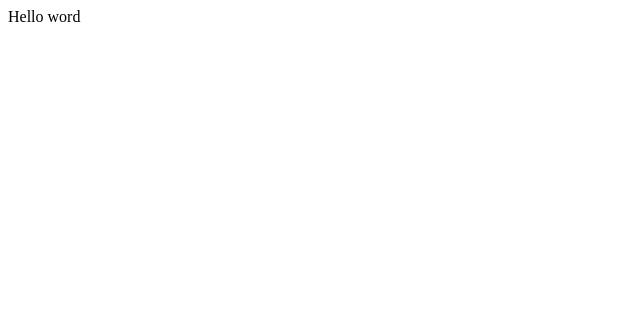
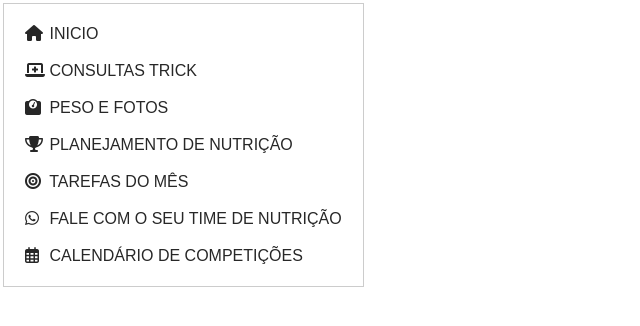
Before and after one commit to tricknutricao/notion_widgets, a plain HTML site: page index.html in a window 1280 px wide. Shown: the whole page, without its empty margins (0-640 px from the left). Drawn offline with Linux system fonts and the light colour scheme.

Commit message:
Update index.html

```diff
--- a/index.html
+++ b/index.html
@@ -1 +1,108 @@
-Hello word
+<!DOCTYPE html>
+<html>
+
+<head>
+
+	<!-- Font Awesome -->
+	<link rel="stylesheet" href="https://cdnjs.cloudflare.com/ajax/libs/font-awesome/6.2.0/css/all.min.css">
+
+	<!-- Google Font -->
+
+	<link rel="preconnect" href="https://fonts.googleapis.com">
+	<link rel="preconnect" href="https://fonts.gstatic.com" crossorigin>
+	<link href="https://fonts.googleapis.com/css2?family=Lato:wght@700&display=swap" rel="stylesheet">
+
+	<!-------->
+
+	<style>
+		* {
+			margin: 0;
+			padding: 0;
+			-webkit-box-sizing: border-box;
+			box-sizing: border-box;
+		}
+
+
+		.navMenu {
+			font-family: 'Advent Pro', sans-serif;
+			padding: 8px;
+			text-align: center;
+			margin: 7px auto;
+			width: fit-content;
+		}
+
+		.navMenu a {
+			color: #272727;
+			text-decoration: none;
+			text-transform: uppercase;
+			display: inline-block;
+			padding: 6px;
+		}
+
+		.background {
+			background-color: #ece5f0;
+		}
+
+		.border {
+			border: 1px solid #cccccc;
+
+		}
+
+		.navMenu a:hover {
+
+			color: #d09c0b;
+		}
+	</style>
+</head>
+
+<body>
+
+	<nav class="navMenu  border">
+		<a id="Inicio" onclick="navigate(this.id)" href="#"> <i class="fa-solid fa-house"></i> Inicio</a>
+		<a id="Consultas Trick" onclick="navigate(this.id)" href="#"> <i class="fa-solid fa-laptop-medical"></i> Consultas Trick</a>
+		<a id="Peso e Fotos" onclick="navigate(this.id)" href="#"> <i class="fa-solid fa-weight-scale"></i> Peso e Fotos</a>
+		<a id="Planejamento de Nutrição" onclick="navigate(this.id)" href="#"> <i class="fa-solid fa-trophy"></i> Planejamento de Nutrição</a>
+		<a id="Tarefas do Mês" onclick="navigate(this.id)" href="#"> <i class="fa-solid fa-bullseye"></i> Tarefas do Mês</a>
+		<a id="Fale com o seu Time de Nutrição" onclick="navigate(this.id)" href="#"> <i class="fa-brands fa-whatsapp"></i> Fale com o seu Time de Nutrição</a>
+		<a id="Calendário de Competições" onclick="navigate(this.id)" href="#"> <i class="fa-regular fa-calendar-days"></i> Calendário de Competições</a>
+
+
+
+
+	</nav>
+
+
+	<script>
+
+		let direction = "vertical";
+		if (direction === "vertical") {
+			document.head.insertAdjacentHTML("beforeend", `<style>.navMenu a {display: block; text-align:left; margin:7px} i{width:15px; margin-right:5px} .navMenu{margin:3px}</style>`)
+		}
+
+
+		function navigate(id) {
+
+			if (id == 'Inicio')
+				window.open("https://example.com", '_blank').focus();
+			else if (id == "Consultas Trick")
+				window.open("https://example.com", '_blank').focus();
+			else if (id == "Peso e Fotos")
+				window.open("https://example.com", '_blank').focus();
+			else if (id == "Planejamento de Nutrição")
+				window.open("https://example.com", '_blank').focus();
+			else if (id == "Tarefas do Mês")
+				window.open("https://example.com", '_blank').focus();
+			else if (id == "Fale com o seu Time de Nutrição")
+				window.open("https://example.com", '_blank').focus();
+			else if (id == "Calendário de Competições")
+				window.open("https://example.com", '_blank').focus();
+
+
+
+		}
+	</script>
+
+
+</body>
+
+</html>
```
